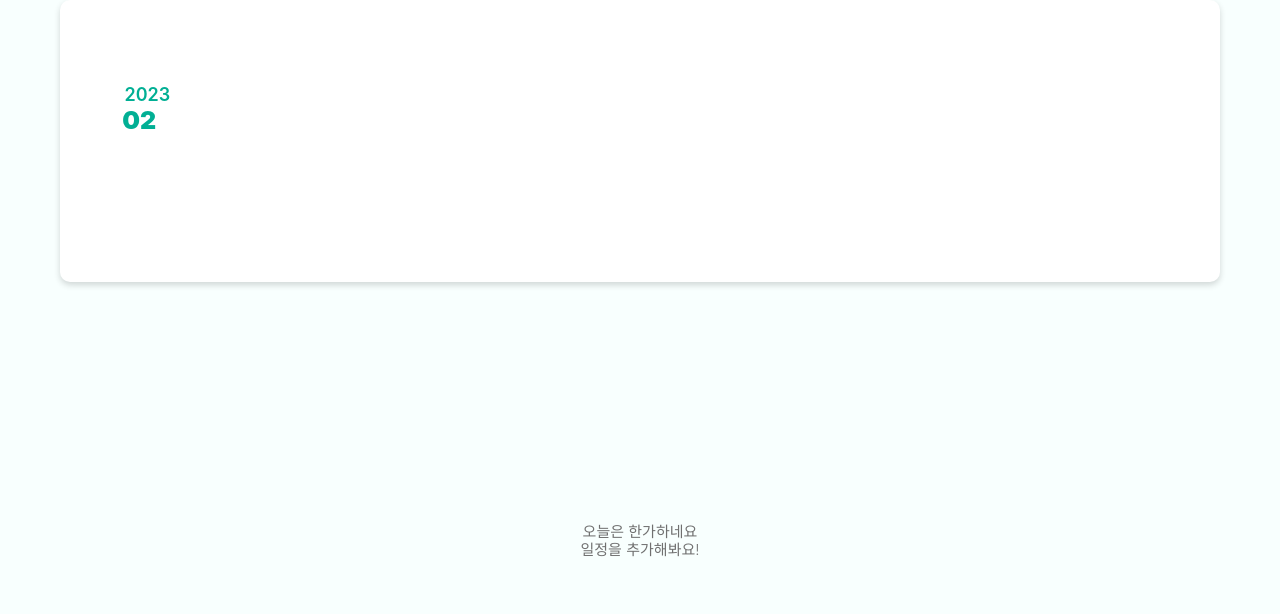
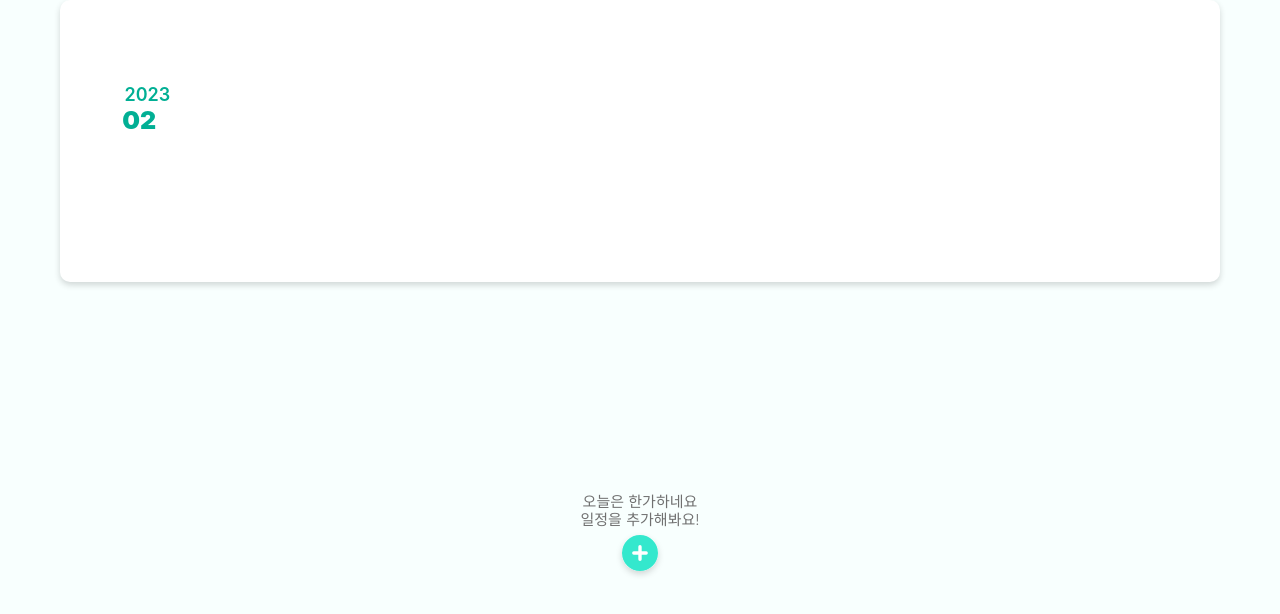
Before and after one commit to HiBixby/react-ts-practice, a React (Vite) app: page / in a window 1280 px wide. Shown: the top 614 px of the page. Built offline with nearby package versions, Linux system fonts and the light colour scheme; a web font is replaced by a local one.

Commit message:
✨ Add a btn-add todo

```diff
--- a/src/components/NoTodo.tsx
+++ b/src/components/NoTodo.tsx
@@ -1,5 +1,6 @@
 import styled from "styled-components";
-import { ReactComponent as AddIcon } from "../assets/add.svg";
+import { Link } from "react-router-dom";
+import { ReactComponent as AddIcon } from "../assets/btn-first-add.svg";
 const NoTodoLayout = styled.div`
   flex: 1;
   display: flex;
@@ -24,6 +25,9 @@ const NoTodo = () => {
     <NoTodoLayout>
       <NoTodoParagraph>오늘은 한가하네요</NoTodoParagraph>
       <NoTodoParagraph>일정을 추가해봐요!</NoTodoParagraph>
+      <Link to="/todo">
+        <AddIcon />
+      </Link>
     </NoTodoLayout>
   );
 };
```
Also changed, not shown: src/assets/btn-first-add.svg (added).
